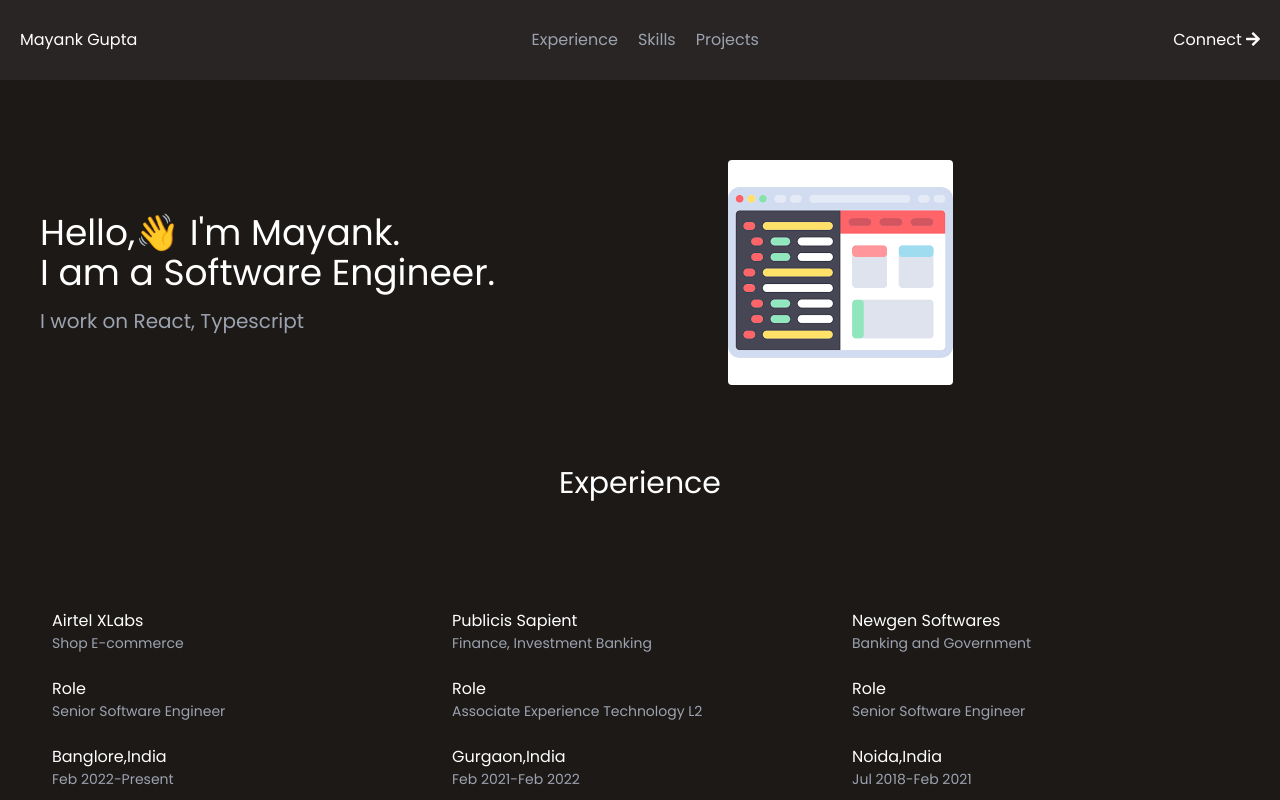
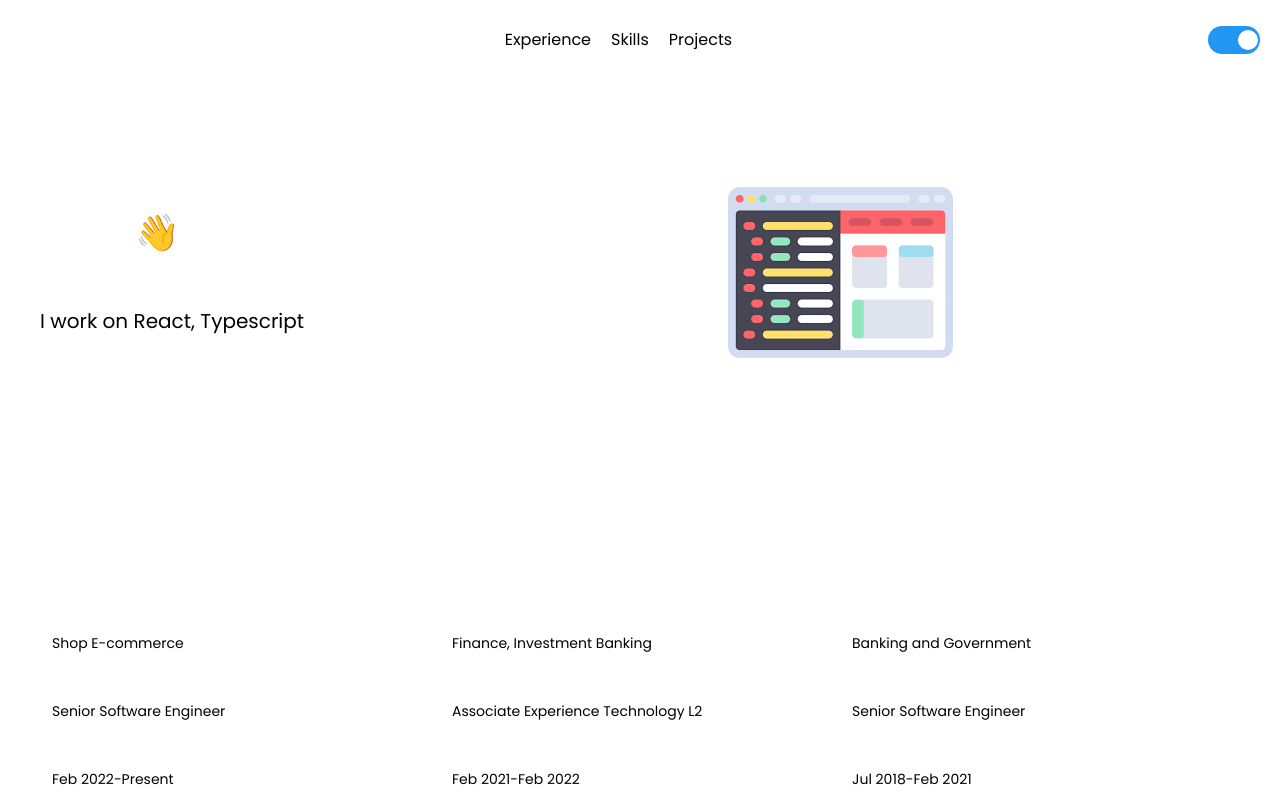
Before and after one commit to mayank8995/Personal-Website, a React (Create React App) app: page / in a window 1280 px wide. Shown: the top 800 px of the page. Built offline with nearby package versions, Linux system fonts and the light colour scheme.

Commit message:
light and dark theme added

```diff
--- a/public/index.html
+++ b/public/index.html
@@ -1,5 +1,5 @@
 <!DOCTYPE html>
-<html lang="en">
+<html class="dark" lang="en">
 
 <head>
   <meta charset="utf-8" />
@@ -28,7 +28,7 @@
   <title>React App</title>
 </head>
 
-<body>
+<body class="dark:text-gray-400  dark:bg-stone-900 ">
   <noscript>You need to enable JavaScript to run this app.</noscript>
   <div id="root"></div>
   <!--
--- a/src/App.js
+++ b/src/App.js
@@ -8,8 +8,11 @@
 import Footer from './components/footer/footer';
 
 function App() {
+  //bg-stone-900
+
+
   return (
-    <main className="text-gray-400 bg-stone-900 body-font">
+    <main className="body-font">
       <Header />
       <Home />
       {/* <div class="relative flex py-5 items-center">
--- a/src/components/footer/footer.js
+++ b/src/components/footer/footer.js
@@ -2,9 +2,10 @@
 
 const Footer = (props) => {
 
-    return <footer className='bg-stone-800 md:sticky top-0 z-10' id="connect">
+    return <footer className='md:sticky top-0 z-10' id="connect">
         <div className='justify-center container mx-auto flex flex-wrap p-5 flex-col md:flex-col items-center'>
-            <span className="text-white">Connect</span>
+            <span className="dark:text-white">Copyrights © Mayank Gupta 2022</span>
+            <span className="dark:text-white">Connect</span>
             <span>
                 <a href="https://www.linkedin.com/in/mgupta8995/" target="_blank"><i className="fa-2x fab fa-linkedin"></i></a>&nbsp;&nbsp;
                 <a href="https://github.com/mayank8995" target="_blank"><i className="fa-2x fab fa-github"></i></a>
--- a/src/components/header/header.js
+++ b/src/components/header/header.js
@@ -1,22 +1,40 @@
-import React from 'react';
+import React, { useState, useEffect } from 'react';
 import $ from 'jquery';
 const Header = (props) => {
     const linksContainer = document.querySelector(".links-container");
-
+    const [theme, setTheme] = useState(true)
     function animateScroll(idToScrollTo) {
         if (window.outerWidth <= 425)
             linksContainer.style.height = 0;
         $("html, body").animate({ scrollTop: $('#' + idToScrollTo).offset().top - 80 }, 100);
     }
-    return <header className='bg-stone-800 md:sticky top-0 z-10'>
+    useEffect(() => {
+        if (theme) {
+            document.documentElement.classList.add('dark')
+        } else {
+            document.documentElement.classList.remove('dark')
+        }
+    }, [theme])
+    function setThemeBackground() {
+        if (theme) {
+            setTheme(false);
+        } else {
+            setTheme(true);
+        }
+    }
+    return <header className='top-0 z-10'>
         <div className='links-container container mx-auto flex flex-wrap p-5 flex-col md:flex-row items-center'>
-            <a className='text-white' href="#home" onClick={() => animateScroll('home')}>Mayank Gupta</a>
+            <a className='dark:text-white' href="#home" onClick={() => animateScroll('home')}>Mayank Gupta</a>
             <nav className='mx-auto flex flex-wrap p-2 flex-col md:flex-row items-center'>
-                <a className='mr-5 hover:text-white' href="#experience" onClick={() => animateScroll('experience')}>Experience</a>
-                <a className='mr-5 hover:text-white' href="#skills" onClick={() => animateScroll('skills')}>Skills</a>
-                <a className='mr-5 hover:text-white' href="#projects" onClick={() => animateScroll('projects')}>Projects</a>
+                <a className='mr-5 no-underline hover:underline' href="#experience" onClick={() => animateScroll('experience')}>Experience</a>
+                <a className='mr-5 no-underline hover:underline' href="#skills" onClick={() => animateScroll('skills')}>Skills</a>
+                <a className='mr-5 no-underline hover:underline' href="#projects" onClick={() => animateScroll('projects')}>Projects</a>
             </nav>
-            <a className='text-white' href="#connect">Connect <i class='fas fa-arrow-right'></i></a>
+            <a className='dark:text-white mr-5 no-underline hover:underline' href="#connect">Connect</a>
+            <label className="switch" >
+                <input onClick={setThemeBackground} type="checkbox" defaultChecked />
+                <span className="slider round"></span>
+            </label>
         </div>
 
     </header>
--- a/src/components/main/home/home.js
+++ b/src/components/main/home/home.js
@@ -67,7 +67,7 @@
     return <section id="home">
         <div className="container mx-auto flex px-10 py-20 md:flex-row flex-col items-center">
             <div className="lg:flex-grow md:w-1/2 lg:pr-24 md:pr-16 flex flex-col md:items-start md:text-left mb-16 md:mb-0 items-center text-center">
-                <h1 className="title-font sm:text-4xl text-3xl mb-4 font-medium text-white">
+                <h1 className="title-font sm:text-4xl text-3xl mb-4 font-medium dark:text-white">
                     Hello,👋 I'm Mayank.
                     <br className="hidden lg:inline-block" />I am a Software Engineer.
                 </h1>
--- a/src/components/main/projects/projects.js
+++ b/src/components/main/projects/projects.js
@@ -3,11 +3,11 @@
 const Projects = (props) => {
 
     return <section id="projects">
-        <h1 className='text-center title-font sm:text-3xl text-3xl mb-4 font-medium text-white'>Projects</h1>
+        <h1 className='text-center title-font sm:text-3xl text-3xl mb-4 font-medium dark:text-white'>Projects</h1>
         <div className="container mx-auto flex px-10 py-20 md:flex-row flex-col items-start">
             <div className="lg:max-w-lg lg:w-full md:w-1/3 w-5/6 m-3">
-                <h3 className='text-white'>Shop E-commerce</h3>
-                <h4 className='text-sm text-slate-300'>Airtel XLabs, Banglore</h4>
+                <h3 className='dark:text-white'>Shop E-commerce</h3>
+                <h4 className='text-sm dark:text-slate-300'>Airtel XLabs, Banglore</h4>
                 <p >
                     <ul className='text-base'>
                         <li>
@@ -18,8 +18,8 @@
                 </p>
             </div>
             <div className="lg:max-w-lg lg:w-full md:w-1/3 w-5/6 m-3">
-                <h3 className='text-white'>Finance, Investment Banking</h3>
-                <h4 className='text-sm text-slate-300'>Publicis Sapient, Gurgaon</h4>
+                <h3 className='dark:text-white'>Finance, Investment Banking</h3>
+                <h4 className='text-sm dark:text-slate-300'>Publicis Sapient, Gurgaon</h4>
                 <p>
                     <ul className='text-base'>
                         <li>
@@ -33,8 +33,8 @@
                 </p>
             </div>
             <div className="lg:max-w-lg lg:w-full md:w-1/3 w-5/6 m-3">
-                <h3 className='text-white'>Corms</h3>
-                <h4 className='text-sm text-slate-300'>Newgen Softwares, Noida</h4>
+                <h3 className='dark:text-white'>Corms</h3>
+                <h4 className='text-sm dark:text-slate-300'>Newgen Softwares, Noida</h4>
                 <p>
                     <ul className='text-base'>
 
--- a/src/components/main/skills/skills.js
+++ b/src/components/main/skills/skills.js
@@ -3,10 +3,10 @@
 const Skills = (props) => {
 
     return <section id="skills">
-        <h1 className='text-center title-font sm:text-3xl text-3xl mb-4 font-medium text-white'>Skills</h1>
+        <h1 className='text-center title-font sm:text-3xl text-3xl mb-4 font-medium dark:text-white'>Skills</h1>
         <div className="container mx-auto flex px-10 py-20 md:flex-row flex-col items-start">
             <div className="lg:max-w-lg lg:w-full md:w-1/3 w-5/6 m-3">
-                <h3 className='text-white'>Frontend</h3>
+                <h3 className='dark:text-white'>Frontend</h3>
                 <ul className='text-base'>
                     <li>Javascript</li>
                     <li>Typescript</li>
@@ -19,7 +19,7 @@
 
             </div>
             <div className="lg:max-w-lg lg:w-full md:w-1/3 w-5/6 m-3">
-                <h3 className='text-white'>Backend</h3>
+                <h3 className='dark:text-white'>Backend</h3>
                 <ul className='text-base'>
                     <li>Java (Basic)</li>
                     <li>Spring Boot (Basic)</li>
@@ -28,7 +28,7 @@
 
             </div>
             <div className="lg:max-w-lg lg:w-full md:w-1/3 w-5/6 m-3">
-                <h3 className='text-white'>Tools</h3>
+                <h3 className='dark:text-white'>Tools</h3>
                 <ul className='text-base'>
 
                     <li>Npm</li>
@@ -39,7 +39,7 @@
 
             </div>
             <div className="lg:max-w-lg lg:w-full md:w-1/3 w-5/6 m-3">
-                <h3 className='text-white'>Other Skills</h3>
+                <h3 className='dark:text-white'>Other Skills</h3>
                 <ul className='text-base'>
                     <li>Good Communication Skills</li>
                     <li>Team Player</li>
--- a/src/index.css
+++ b/src/index.css
@@ -24,7 +24,7 @@
 }
 ul li::before {
   content: "\2022";
-  color: #fff;
+  /* color: #fff; */
   font-weight: bold;
   display: inline-block;
   width: 1em;
@@ -39,3 +39,62 @@
 .fa-2x{
   font-size: 1.5em;
 }
+.switch {
+  position: relative;
+  display: inline-block;
+  width: 52px;
+  height: 28px;
+}
+
+.switch input {
+  opacity: 0;
+  width: 0;
+  height: 0;
+}
+
+.slider {
+  position: absolute;
+  cursor: pointer;
+  top: 0;
+  left: 0;
+  right: 0;
+  bottom: 0;
+  background-color: #ccc;
+  -webkit-transition: .4s;
+  transition: .4s;
+}
+
+.slider:before {
+  position: absolute;
+  content: "";
+  height: 20px;
+  width: 20px;
+  left: 4px;
+  bottom: 4px;
+  background-color: white;
+  -webkit-transition: .4s;
+  transition: .4s;
+}
+
+input:checked + .slider {
+  background-color: #2196F3;
+}
+
+input:focus + .slider {
+  box-shadow: 0 0 1px #2196F3;
+}
+
+input:checked + .slider:before {
+  -webkit-transform: translateX(26px);
+  -ms-transform: translateX(26px);
+  transform: translateX(26px);
+}
+
+/* Rounded sliders */
+.slider.round {
+  border-radius: 34px;
+}
+
+.slider.round:before {
+  border-radius: 50%;
+}
--- a/tailwind.config.js
+++ b/tailwind.config.js
@@ -6,4 +6,5 @@
     extend: {},
   },
   plugins: [],
+  darkMode: 'class',
 }
```
Also changed, not shown: src/components/main/experience/experience.js (+10 -10 lines).
